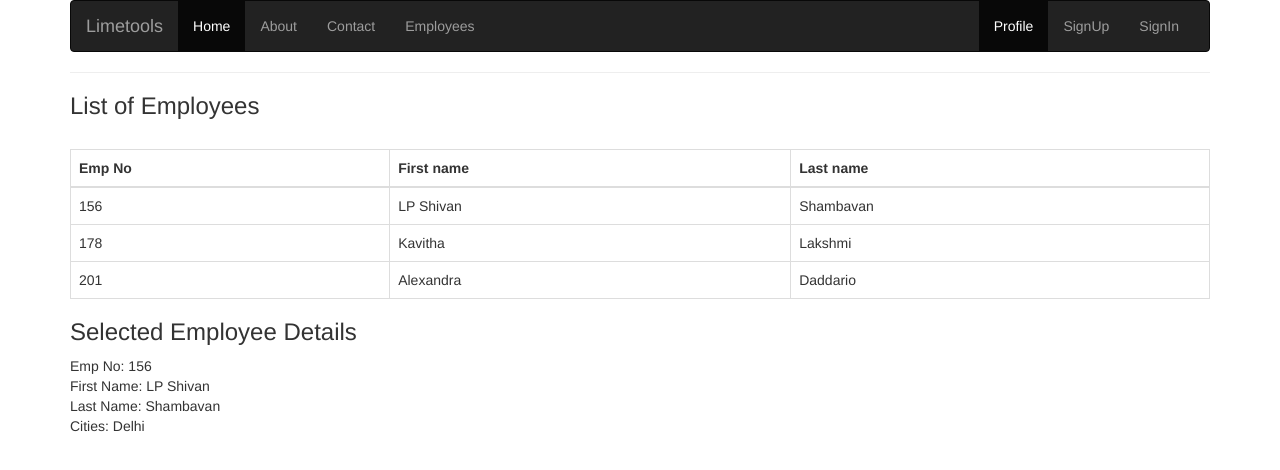
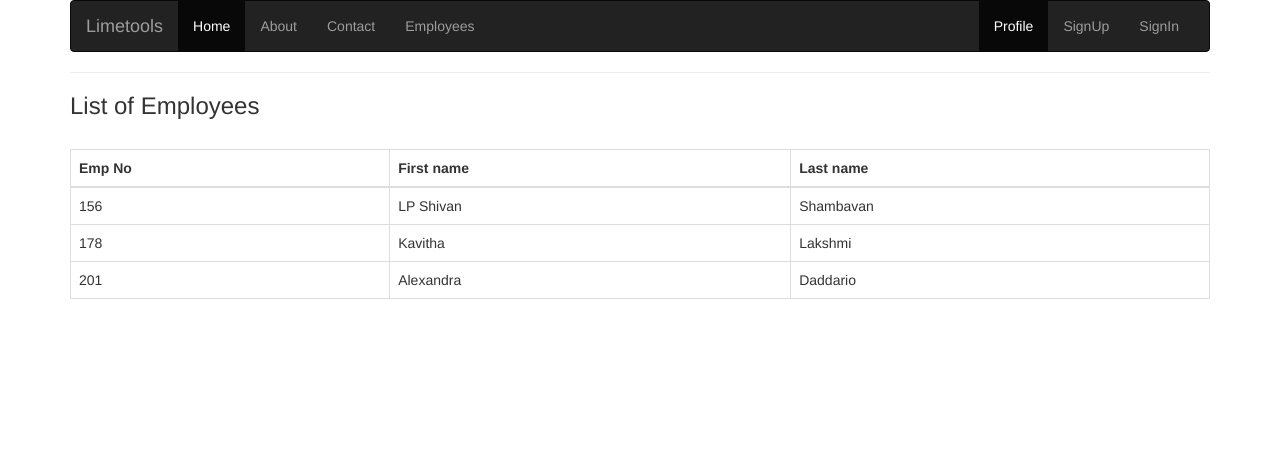
Before and after one commit to lps-162/ust-global-angular, an Angular app in the folder afternoon/: page / in a window 1280 px wide. Shown: the top 470 px of the page. Built offline with nearby package versions, Linux system fonts and the light colour scheme.

Commit message:
Custom property binding - full

```diff
--- a/afternoon/src/app/app.component.css
+++ b/afternoon/src/app/app.component.css
@@ -0,0 +1,4 @@
+tr.active {
+    color: darkorchid;
+    font-weight: bold;
+}
--- a/afternoon/src/app/app.component.html
+++ b/afternoon/src/app/app.component.html
@@ -19,7 +19,9 @@
     </thead>
 
     <tbody>
-        <tr *ngFor="let employee of listOfEmployees">
+        <tr *ngFor="let employee of listOfEmployees"
+            (click)="showEmployeeDetails(employee)"
+            [class.active]="selectedEmployee === employee">
             <td>{{employee.emp_no}}</td>
             <td>{{employee.first_name}}</td>
             <td>{{employee.last_name}}</td>
@@ -27,7 +29,7 @@
     </tbody>
 </table>
 
-<employee-details [employee]="employeeFromAppComponent">
+<employee-details [employee]="selectedEmployee">
 
 </employee-details>
 
--- a/afternoon/src/app/app.component.ts
+++ b/afternoon/src/app/app.component.ts
@@ -15,6 +15,8 @@ export class AppComponent {
     last_name: 'Shambavan',
     city: 'Delhi'
   };
+
+  selectedEmployee: Employee;
 
   listOfEmployees: Employee[] = [
         {
@@ -36,4 +38,9 @@ export class AppComponent {
             city: 'Tokyo'
         },
     ];
+
+    showEmployeeDetails(employee: Employee) {
+        console.log(employee);
+        this.selectedEmployee = employee;
+    }
 }
--- a/afternoon/src/app/employees/details/details.component.html
+++ b/afternoon/src/app/employees/details/details.component.html
@@ -1,3 +1,4 @@
+<div *ngIf="employee">
   <h3>
   {{ title }}
   </h3>
@@ -10,3 +11,4 @@ Last Name: {{ employee.last_name }}
   <br>
   Cities: {{ employee.city }}
   <br>
+</div>
```
Lines whose indentation alone changed are shown as unchanged.
